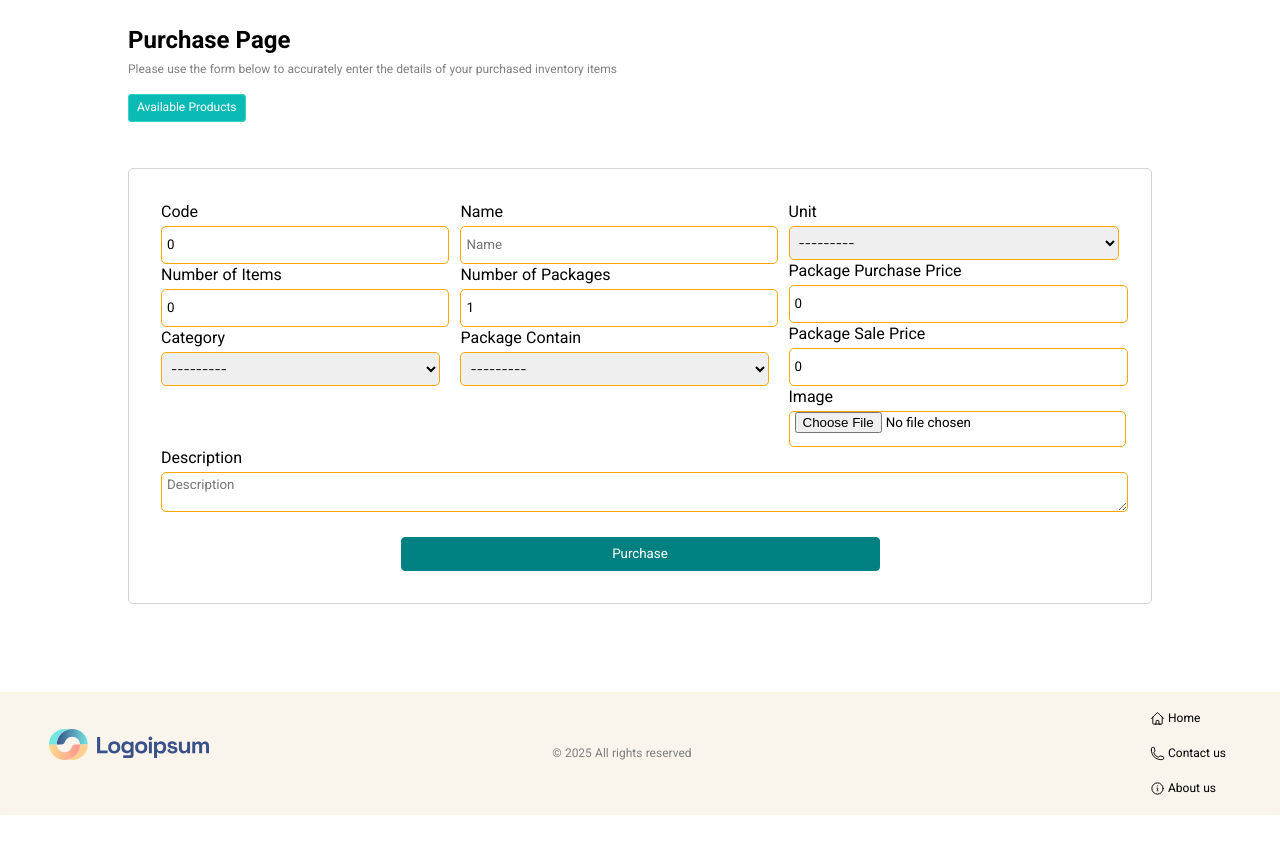
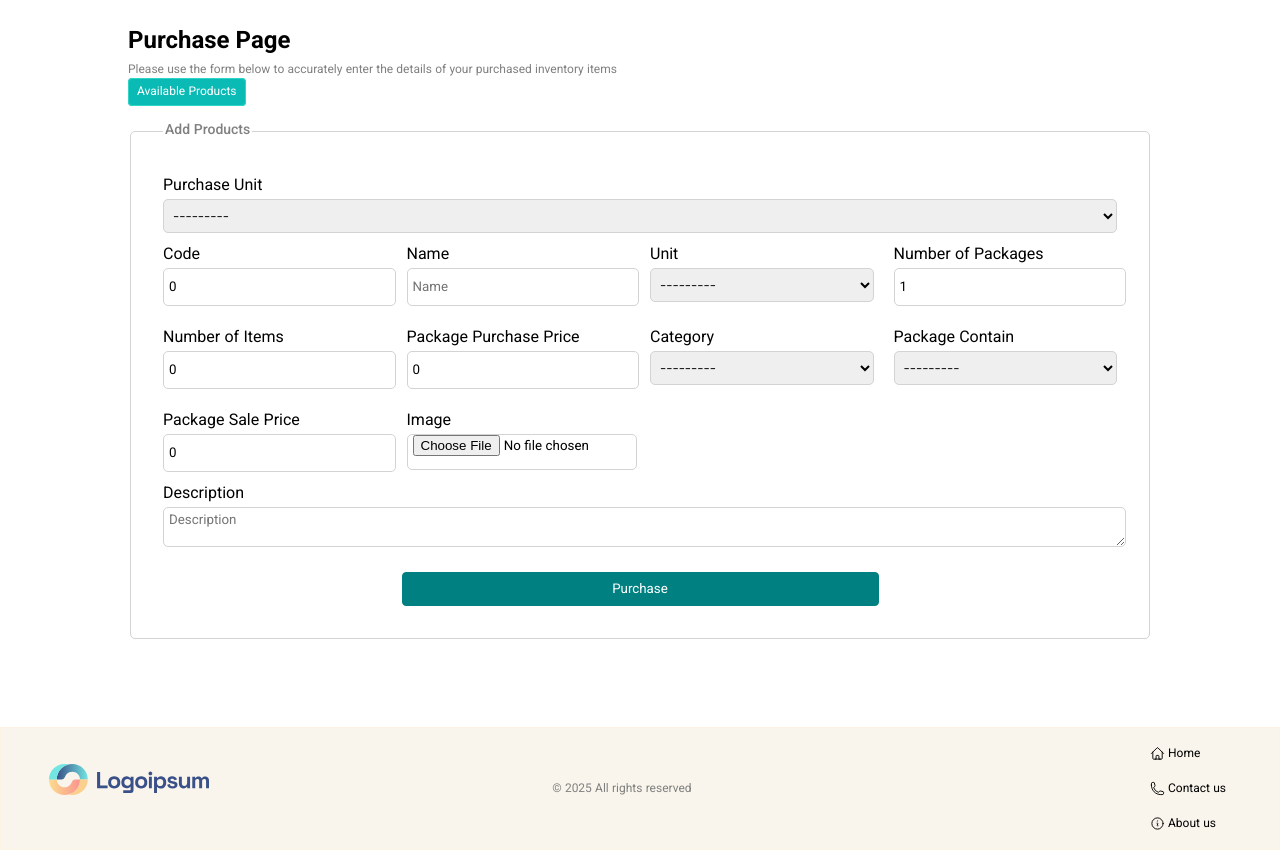
Before and after one commit to Esmat-Farjad/Commerce, a Django app: page /purchase/ in a window 1280 px wide. Shown: the part 65-915 px from the top of the page. Before the commit the page ends 880 px from the top, so only its background shows below. Run offline with Django 5.2, Linux system fonts and the light colour scheme; data comes from the database, SQL or seed files in the repository; both versions use the stored data as it was after the commit; style sheets or scripts are compiled from the project's sources; some libraries are stand-ins or nearby versions; some web fonts are replaced.

Commit message:
purchase products fixed

```diff
--- a/src/static/styles/component/_form.scss
+++ b/src/static/styles/component/_form.scss
@@ -1,12 +1,12 @@
 .input-field{
     width: 100%;
     height: 34px;
-    border: 1px solid orange;
+    border: 1px solid lightgray;
     outline: none;
     border-radius: 5px;
     padding-left: 5px;
     &:focus{
-        border: 1px solid teal;
+        border: 1px solid #0abab5;
     }
 }
 
@@ -101,26 +101,18 @@
 
 // Purchase form code
 .purchase-form {
-    border-radius: 5px;
-    border: 1px solid lightgray;
     padding: 2rem;
-    margin: 3rem 0rem;
 }
-.flex-container{
-    display: flex;
-    flex-direction: row;
-    justify-content: center;
-    gap: 20px;
-}
+
 .form-input-field{
     width: 100%;
     height: 34px;
-    border: 1px solid orange;
+    border: 1px solid lightgray;
     outline: none;
     border-radius: 5px;
     padding-left: 5px;
     &:focus{
-        border: 1px solid teal;
+        border: 1px solid #0abab5;
     }
 }
 
@@ -137,14 +129,23 @@
     }
     }
 }
+
 .help-text{
     padding: 0px;
     margin: 0px;
-    font-weight: 600;
+    font-weight: 400;
     color: gray;
     font-size: 10px;
+    display: inline-block;
 }
 .btn-holder{
     text-align: center;
     margin: 1.5rem auto;
 }
+
+.grid-container{
+    display: grid;
+    grid-template-columns: repeat(auto-fit, minmax(200px, 1fr));
+    gap: 20px;
+    margin: 10px 0px;
+}
--- a/src/static/styles/component/_table.scss
+++ b/src/static/styles/component/_table.scss
@@ -36,10 +36,9 @@
         background-color: teal;
         color: white;
         th {
-            padding: 12px;
-            text-align: left;
+            padding: 5px;
             border: 1px solid #ddd;
-            font-size: 13px;
+            font-size: 12px;
             font-weight: bold;
             text-align: center;
             vertical-align: middle;
--- a/src/static/styles/layout/_common.scss
+++ b/src/static/styles/layout/_common.scss
@@ -84,7 +84,7 @@ hr{
             border-bottom-left-radius: 4px;
             border-bottom-right-radius: 4px;
 
-            background: #3b82f6;
+            background: teal;
             animation: progress 4s linear forwards;
             z-index: 1000;
         }
--- a/src/store/admin.py
+++ b/src/store/admin.py
@@ -1,5 +1,5 @@
 from django.contrib import admin
-from .models import BaseUnit, Category, Expense, OtherIncome, Products, Customer,SalesProducts,SalesDetails
+from .models import BaseUnit, Category, Expense, OtherIncome, Products, Customer, PurchaseUnit,SalesProducts,SalesDetails
 # Register your models here.
 
 admin.site.register(Category)
@@ -10,3 +10,4 @@ admin.site.register(SalesDetails)
 admin.site.register(OtherIncome)
 admin.site.register(Expense)
 admin.site.register(BaseUnit)
+admin.site.register(PurchaseUnit)
--- a/src/store/templates/purchase/product.html
+++ b/src/store/templates/purchase/product.html
@@ -12,7 +12,9 @@
         <h2 class="title">{% trans 'Available Products List' %}</h2>
         <p class="text">{% trans 'Browse through the complete list of products available for purchase. You can view details, pricing, and availability for each item.' %}</p>
         <div class="action-button">
-            <a href="{% url 'purchase' %}" class="btn btn-teal add-btn"><i class="fa-solid fa-plus"></i>{% trans 'Purchase' %}</a>
+            <a href="{% url 'purchase' %}" class="btn btn-teal"></i>{% trans 'Purchase' %}</a>
+            <a href="#" class="btn btn-gray"></i>{% trans 'Doller Goods' %}</a>
+            <a href="#" class="btn btn-gray"></i>{% trans 'Afghani Goods' %}</a>
         </div>
     </div>
     {% include 'partials/product_list.html' %}
--- a/src/store/templates/purchase/purchase.html
+++ b/src/store/templates/purchase/purchase.html
@@ -11,70 +11,95 @@
     <div class="heading">
         <p class="title">{% trans 'Purchase Page' %}</p>
         <p class="text">{% trans 'Please use the form below to accurately enter the details of your purchased inventory items' %}</p>
-    </div>
-    <div class="action-button">
+        <div class="action-button" style="margin-bottom: 10px;">
             <a href="{% url 'products_display' %}" class="btn btn-teal add-btn"></i>{% trans 'Available Products' %}</a>
         </div>
-    <form action="{% url 'purchase' %}" method="POST" enctype="multipart/form-data" class="purchase-form">
+    </div>
+
+    <fieldset class="purchase-form">
+        <legend>
+            {% if form.instance.id %}
+            {% trans 'Update Products' %}
+            {% else %}
+            {% trans 'Add Products' %}
+            {% endif %}
+        </legend>
+        <form
+        action="{% if form.instance.id %}{% url 'update-products' pid=form.instance.id %}{% else %}{% url 'purchase' %}{% endif %}"
+        method="POST" enctype="multipart/form-data">
         {% csrf_token %}
-        <div class="flex-container">
-            <div>
+        <div class="form-group" style="margin-bottom: 10px;">
+            <label for="id_purchase_unit" >{% trans 'Purchase Unit' %}</label>
+            <p class="help-text">{{form.purchase_unit.help_text}}</p>
+            {{form.purchase_unit}}
+        </div>
+        <div class="grid-container">
             <div class="form-group">
                 <label for="id_code">{% trans 'Code' %}</label>
+                <p class="help-text">{{form.code.help_text}}</p>
                 {{ form.code }}
             </div>
             <div class="form-group">
-                    <label for="id_description">{% trans 'Number of Items' %}</label>
-                    {{ form.num_items }}
-                </div>
-
-                <div class="form-group">
-                    <label for="id_category">{% trans 'Category' %}</label>
-                    {{ form.category }}
-                </div>
-            </div>
-            <div>
-
-                <div class="form-group">
                 <label for="id_name">{% trans 'Name' %}</label>
+                <p class="help-text">{{form.name.help_text}}</p>
                 {{ form.name }}
             </div>
             <div class="form-group">
+                <label for="id_unit">{% trans 'Unit' %}</label>
+                <p class="help-text">{{form.unit.help_text}}</p>
+                {{form.unit}}
+            </div>
+            <div class="form-group">
                 <label for="id_num_of_packages">{% trans 'Number of Packages' %}</label>
+                <p class="help-text">{{form.num_of_packages.help_text}}</p>
                 {{ form.num_of_packages }}
             </div>
             <div class="form-group">
-                    <label for="id_package_contain">{% trans 'Package Contain' %}</label>
-                    {{ form.package_contain }}
+                <label for="id_description">{% trans 'Number of Items' %}</label>
+                <p class="help-text">{{form.num_items.help_text}}</p>
+                {{ form.num_items }}
             </div>
-            </div>
-            <div>
-                <div class="form-group">
-                    <label for="id_unit">{% trans 'Unit' %}</label>
-                    {{form.unit}}
-                </div>
-
             <div class="form-group">
                 <label for="id_package_purchase_price">{% trans 'Package Purchase Price' %}</label>
+                <p class="help-text">{{form.package_purchase_price.help_text}}</p>
                 {{ form.package_purchase_price }}
             </div>
             <div class="form-group">
+                <label for="id_category">{% trans 'Category' %}</label>
+                <p class="help-text">{{form.category.help_text}}</p>
+                {{ form.category }}
+            </div>
+            <div class="form-group">
+                <label for="id_package_contain">{% trans 'Package Contain' %}</label>
+                <p class="help-text">{{form.package_contain.help_text}}</p>
+                {{ form.package_contain }}
+            </div>
+            <div class="form-group">
                 <label for="id_package_sale_price">{% trans 'Package Sale Price' %}</label>
+                <p class="help-text">{{form.package_sale_price.help_text}}</p>
                 {{ form.package_sale_price }}
             </div>
             <div class="form-group">
                 <label for="id_image">{% trans 'Image' %}</label>
+                <p class="help-text">{{form.image.help_text}}</p>
                 {{ form.image }}
-                </div>
             </div>
         </div>
         <div class="form-group">
             <label for="id_description">{% trans 'Description' %}</label>
+            <p class="help-text">{{form.description.help_text}}</p>
             {{ form.description }}
         </div>
         <div style="text-align:center;margin-top:1rem;">
-            <button type="submit" class="btn btn-link">{% trans 'Purchase' %}</button>
+            <button type="submit" class="btn btn-link">
+                {% if form.instance.id %}
+                {% trans 'Update' %}
+                {% else %}
+                {% trans 'Purchase' %}
+                {% endif %}
+            </button>
         </div>
     </form>
+    </fieldset>
 </div>
 {% endblock content %}
--- a/src/store/urls.py
+++ b/src/store/urls.py
@@ -54,9 +54,14 @@ urlpatterns = [
         name='products_display'
     ),
     path (
-        'product/<str:action>/<int:pid>',
-        views.manage_product,
-        name = 'manage_product'
+        'product/<int:pid>/update',
+        views.update_products,
+        name='update-products',
+    ),
+    path (
+        'product/<int:pid>/delete',
+        views.delete_products,
+        name='delete-products',
     ),
     path(
         'product/sold',
--- a/src/store/views.py
+++ b/src/store/views.py
@@ -126,6 +126,7 @@ def purchase(request):
             purchase.save()
 
             messages.success(request, "Product added successfully !")
+            return redirect('purchase')
             # return redirect("product_list")
         else:
             messages.error(request, f"Something went wrong. Please fix the below errors.{form.errors}")
@@ -167,44 +168,45 @@ def products_display(request):
     context = {'page_obj':page_obj,'flag':'list'}
     return render(request, 'purchase/product.html', context)
 
-def manage_product(request, action, pid):
+def update_products(request, pid):
     product = get_object_or_404(Products, pk=pid)
 
-    if action == 'edit':
-        form = UpdateProductForm(instance=product)
-        if request.method == 'POST':
-            form = UpdateProductForm(request.POST, request.FILES, instance=product)
-            if form.is_valid():
-                package_purchase_price = form.cleaned_data['package_purchase_price']
-                package_contain = form.cleaned_data.get('package_contain')
-                num_of_packages = form.cleaned_data.get('num_of_packages')
-                package_sale_price = form.cleaned_data.get('package_sale_price')
+    form = PurchaseForm(instance=product)
+    if request.method == 'POST':
+        form = PurchaseForm(request.POST, request.FILES, instance=product)
+        if form.is_valid():
+            package_purchase_price = form.cleaned_data['package_purchase_price']
+            package_contain = form.cleaned_data.get('package_contain')
+            num_of_packages = form.cleaned_data.get('num_of_packages')
+            package_sale_price = form.cleaned_data.get('package_sale_price')
 
-                total_package_price = int(num_of_packages) * int(package_purchase_price)
-                total_items = int(package_contain) * int(num_of_packages)
-                item_sale_price = round((package_sale_price / package_contain), 3) if package_contain else 0
+            total_package_price = int(num_of_packages) * int(package_purchase_price)
+            total_items = int(package_contain) * int(num_of_packages)
+            item_sale_price = round((package_sale_price / package_contain), 3) if package_contain else 0
 
-                product = form.save(commit=False)
-                product.total_items = total_items
-                product.item_sale_price = item_sale_price
-                product.total_package_price = total_package_price
-                product.save()
+            product = form.save(commit=False)
+            product.total_items = total_items
+            product.item_sale_price = item_sale_price
+            product.total_package_price = total_package_price
+            product.save()
 
-                messages.success(request, "Product updated successfully.")
-                return redirect("products_display")
-            else:
-                messages.error(request, f"Form has error: {form.errors}")
+            messages.success(request, "Product updated successfully.")
+            return redirect("products_display")
+        else:
+            messages.error(request, f"Form has error: {form.errors}")
 
-        context = {
-            'product': product,
-            'form': form
-        }
-        return render(request, 'purchase/product_update.html', context)
+    context = {
+        'product': product,
+        'form': form
+    }
+    return render(request, 'purchase/purchase.html', context)
 
-    elif action == 'delete':
+def delete_products(request, pid):
+    product = get_object_or_404(Products, pk=pid)
+    if product:
         product.delete()
-        messages.success(request, "Product deleted successfully.")
-        return redirect("products_display")
+        messages.success(request, _("Product deleted successfully"))
+    return redirect("products_display")
 
 def products_view(request):
     categories = Category.objects.all()
```
Also changed, not shown: src/store/models.py (+8 -1 lines), src/store/templates/partials/product_list.html (+5 -9 lines), src/db.sqlite3, src/media/item_images/images.jpg (added), src/media/item_images/images_5952NT2.jpg (added), src/store/migrations/0022_purchaseunit_products_purchase_unit.py (added), 2 other files. Lines whose indentation alone changed are shown as unchanged.
